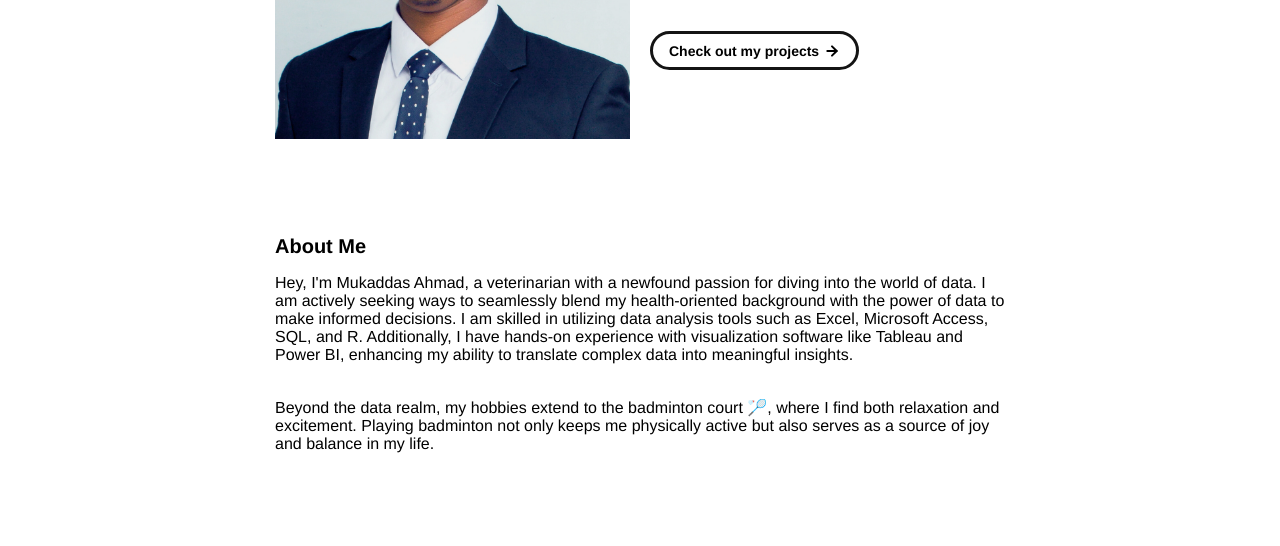
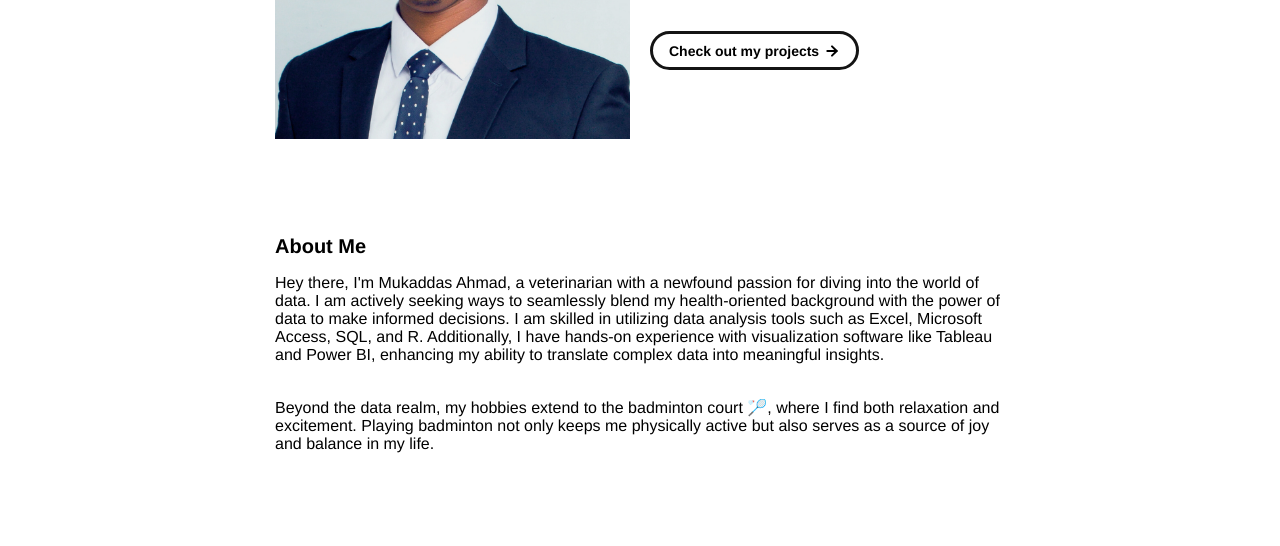
Before and after one commit to MukaddasA/MukaddasA.github.io, a plain HTML site: page index.html in a window 1280 px wide. Shown: the part 441-987 px from the top of the page. Drawn offline with Linux system fonts and the light colour scheme.

Commit message:
Update index.html

```diff
--- a/index.html
+++ b/index.html
@@ -82,7 +82,7 @@
       <div id="about-section">
         <span class="subheader-text">About Me</span>
         <div class="about-section-content">
-          <div class="body-text">Hey, I'm Mukaddas Ahmad, a veterinarian with a newfound passion for diving into the world of data.  I am actively seeking ways to seamlessly blend my health-oriented background with the power of data to make informed decisions. I am skilled in utilizing data analysis tools such as Excel, Microsoft Access, SQL, and R. Additionally, I have hands-on experience with visualization software like Tableau and Power BI, enhancing my ability to translate complex data into meaningful insights.</div>
+          <div class="body-text">Hey there, I'm Mukaddas Ahmad, a veterinarian with a newfound passion for diving into the world of data.  I am actively seeking ways to seamlessly blend my health-oriented background with the power of data to make informed decisions. I am skilled in utilizing data analysis tools such as Excel, Microsoft Access, SQL, and R. Additionally, I have hands-on experience with visualization software like Tableau and Power BI, enhancing my ability to translate complex data into meaningful insights.</div>
           <div class="body-text">Beyond the data realm, my hobbies extend to the badminton court 🏸, where I find both relaxation and excitement. Playing badminton not only keeps me physically active but also serves as a source of joy and balance in my life.</div>
         </div>
       </div>
```
